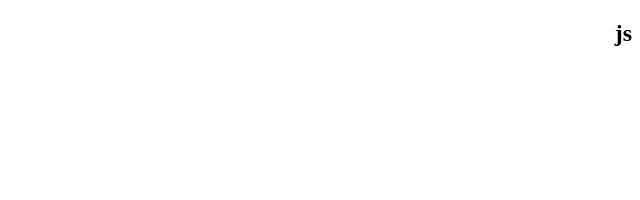
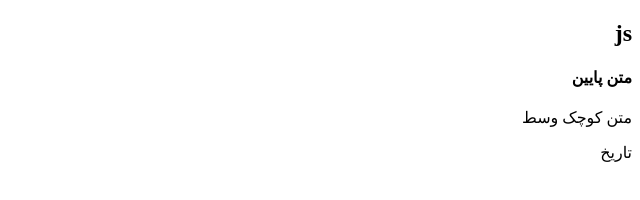
Before and after one commit to parhamfr/parham-mahan, a plain HTML site: page index.html in a window 1280 px wide. Shown: the whole page, without its empty margins (640-1280 px from the left). Drawn offline with Linux system fonts and the light colour scheme.

Commit message:
avordan box html

```diff
--- a/index.html
+++ b/index.html
@@ -10,9 +10,23 @@
     <main class="BOX">
     <!--باکس سمت راست-->
 <section class="cart rast">
-<div class="header">
+<div class="img1">
     <h1>js</h1>
-</div>
+    </div>
+    <!--عکس-->
+    <div class="header1">
+     <h4>متن پایین</h4>
+    </div>
+    <!--متن وسط-->
+    <div class="pa1">
+        <p>متن کوچک وسط</p>
+    </div>
+    <!--متن کوچک وسط کم رنگ-->
+    <div class="footer1">
+        <p>تاریخ</p>
+    </div>
+    <!--تاریخ پایین باکس-->
+
 
 </body>
 </html>
```
